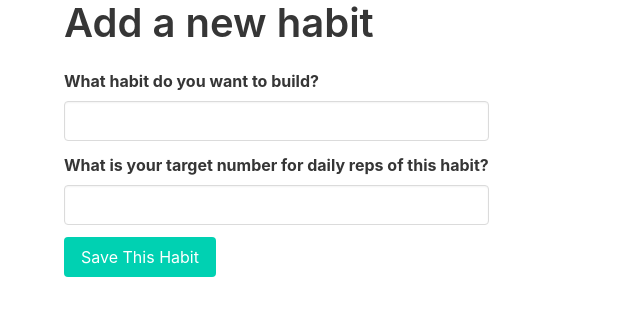
After one commit to Momentum-Team-14/example-habit-tracker, a Django app: page /habits/new in a window 1280 px wide. The commit adds this page. Shown: the top 316 px of the page, without its empty margins (0-640 px from the left). Run offline with Django 4.2, Linux system fonts and the light colour scheme.

Commit message:
Allow logged in user to add a new habit

```diff
--- /dev/null
+++ b/habit_tracker/forms.py
@@ -0,0 +1,18 @@
+from django import forms
+from .models import Habit, DailyRecord
+
+
+class HabitForm(forms.ModelForm):
+    # https://docs.djangoproject.com/en/4.0/ref/forms/widgets/#styling-widget-instances-1
+    def __init__(self, *args, **kwargs):
+        super().__init__(*args, **kwargs)
+        self.fields["name"].widget.attrs.update({"class": "input"})
+        self.fields["goal"].widget.attrs.update({"class": "input"})
+
+    class Meta:
+        model = Habit
+        fields = ("name", "goal")
+        labels = {
+            "name": "What habit do you want to build?",
+            "goal": "What is your target number for daily reps of this habit?",
+        }
--- a/habit_tracker/views.py
+++ b/habit_tracker/views.py
@@ -1,9 +1,25 @@
 from django.shortcuts import render, redirect
 from django.contrib.auth.decorators import login_required
+from .forms import HabitForm
 
 
 @login_required
 def habit_list(request):
     habits = request.user.habits.all()
+    return render(
+        request,
+        "habit_tracker/habit_list.html",
+        {"habits": habits, "form": HabitForm()},
+    )
 
-    return render(request, "habit_tracker/habit_list.html", {"habits": habits})
+
+def habit_new(request):
+    if request.method == "POST":
+        form = HabitForm(data=request.POST)
+        if form.is_valid():
+            habit = form.save(commit=False)
+            habit.user = request.user
+            habit.save()
+            return redirect("habit_list")
+
+    return render(request, "habit_tracker/habit_new.html", {"form": HabitForm()})
--- /dev/null
+++ b/templates/habit_tracker/_habit_form.html
@@ -0,0 +1,18 @@
+<div class="block level">
+  <form action={% url 'habit_new' %} method="POST">
+    {% csrf_token %}
+    {% for field in form %}
+      <div class="field">
+        <label class="label" id={{ field.id_for_label }}>{{field.label}}</label>
+        <div class="control">
+          {{ field }}
+        </div>
+      </div>
+    {% endfor %}
+    <div class="field">
+      <div class="control">
+        <button class="button is-primary">Save This Habit</button>
+      </div>
+    </div>
+  </form>
+</div>
--- /dev/null
+++ b/templates/habit_tracker/habit_new.html
@@ -0,0 +1,8 @@
+{% extends 'base.html' %}
+
+{% block content %}
+<h1 class="title is-size-2  ">Add a new habit</h1>
+<section class="habit-form">
+  {% include 'habit_tracker/_habit_form.html' %}
+</section>
+{% endblock content %}
--- a/tracker/urls.py
+++ b/tracker/urls.py
@@ -20,6 +20,7 @@ from habit_tracker import views
 urlpatterns = [
     path("", views.habit_list, name="habit_list"),
     path("habits/", views.habit_list, name="habit_list"),
+    path("habits/new", views.habit_new, name="habit_new"),
     path("admin/", admin.site.urls),
     path("auth/", include("allauth.urls")),
 ]
```
Also changed, not shown: templates/habit_tracker/habit_list.html (+6 -1 lines).
